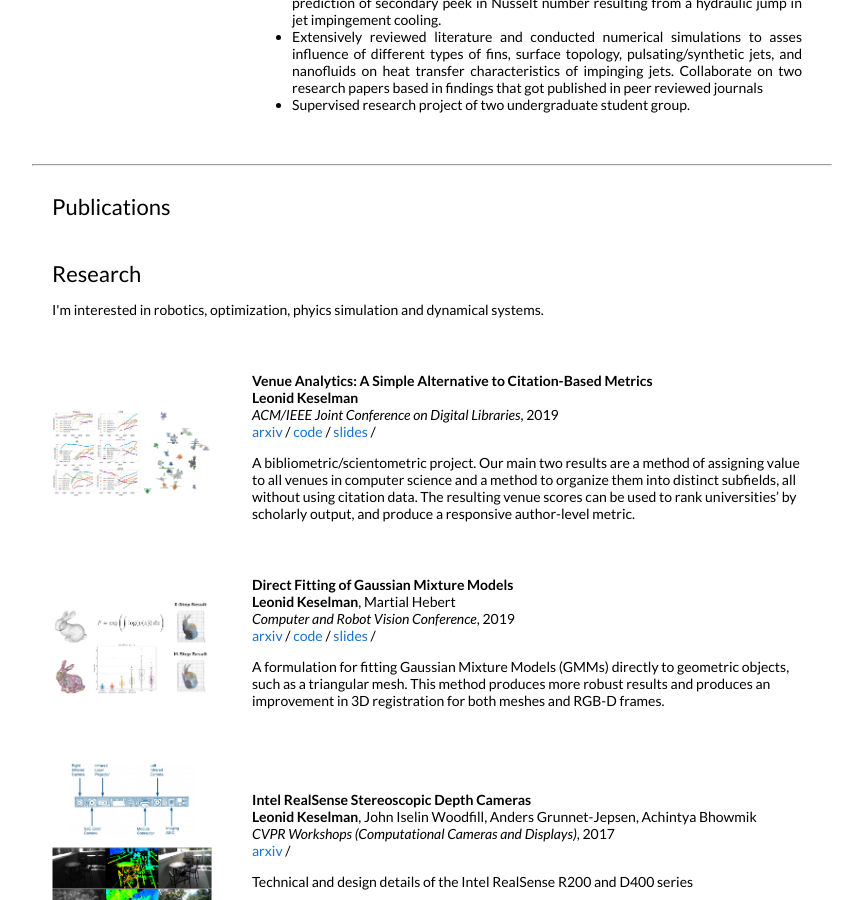
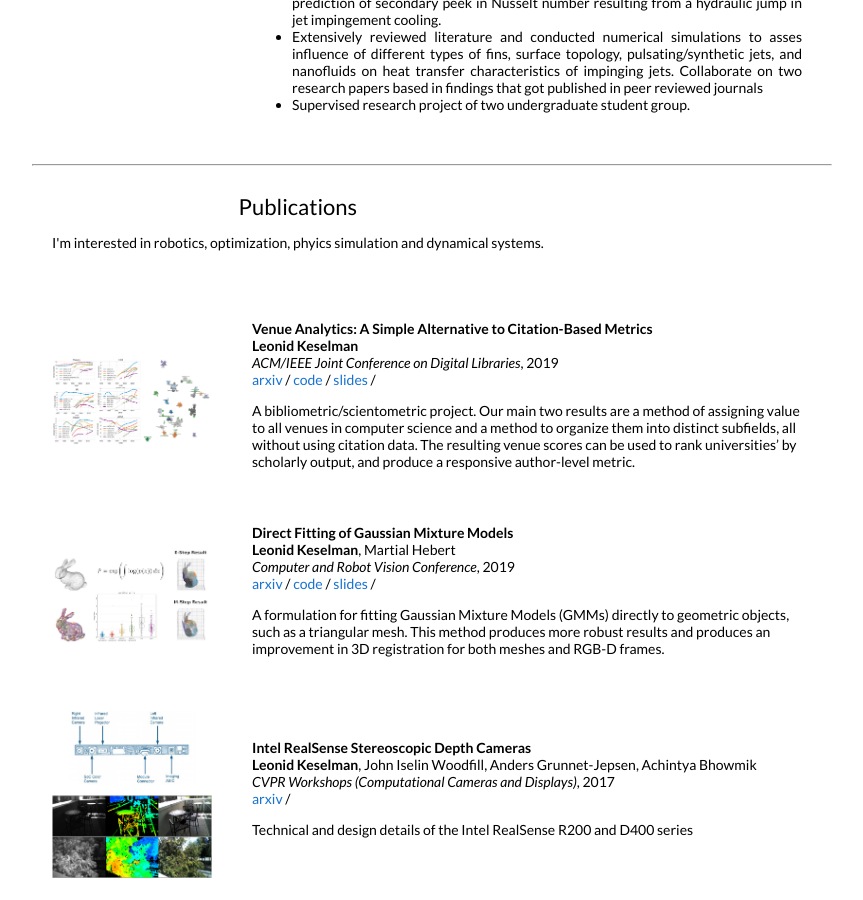
Before and after one commit to rafaymhddn/rafaymhddn.github.io, a Jekyll site: the page built from _posts/2019-06-02-venue.markdown, in a window 1280 px wide and 900 px high, scrolled down 2216 px. Shown: the whole window, without its empty margins (208-1071 px from the left). Built offline with Jekyll 4.4.1, drawn with Linux system fonts in a browser that asks for light colours.

Commit message:
publication added

```diff
--- a/_layouts/default.html
+++ b/_layouts/default.html
@@ -263,19 +263,14 @@
 <!-- Publications -->
 <button style="padding:2.5%; border:0px transparent; background-color: transparent;outline:none;"type="button" class="collapsible" data-toggle="collapse" data-target="#content-publications" id="publications">
   <h2>Publications</h2>
+      <p>
+        I'm interested in robotics, optimization, phyics simulation and dynamical systems.
+      </p>
+      <br>
 </button>
 <div id="content-experience" class="collapse in">
 
-        <table style="width:100%;border:0px;border-spacing:0px;border-collapse:separate;margin-right:auto;margin-left:auto;">
-          <tr>
-            <td style="padding:2.5%;width:100%;vertical-align:middle">
-              <h2>Research</h2>
-              <p>
-                I'm interested in robotics, optimization, phyics simulation and dynamical systems.
-              </p>
-            </td>
-          </tr>
-        </table>
+
 
         <table style="width:100%;border:0px;border-spacing:0px;border-collapse:separate;margin-right:auto;margin-left:auto;">
           {% for post in site.posts %}
@@ -320,6 +315,7 @@
         <br>
         <br>
 
+<hr class="soft">
 <!-- Intell Projects -->
 
         <table style="width:100%;border:0px;border-spacing:0px;border-collapse:separate;margin-right:auto;margin-left:auto;">
```
